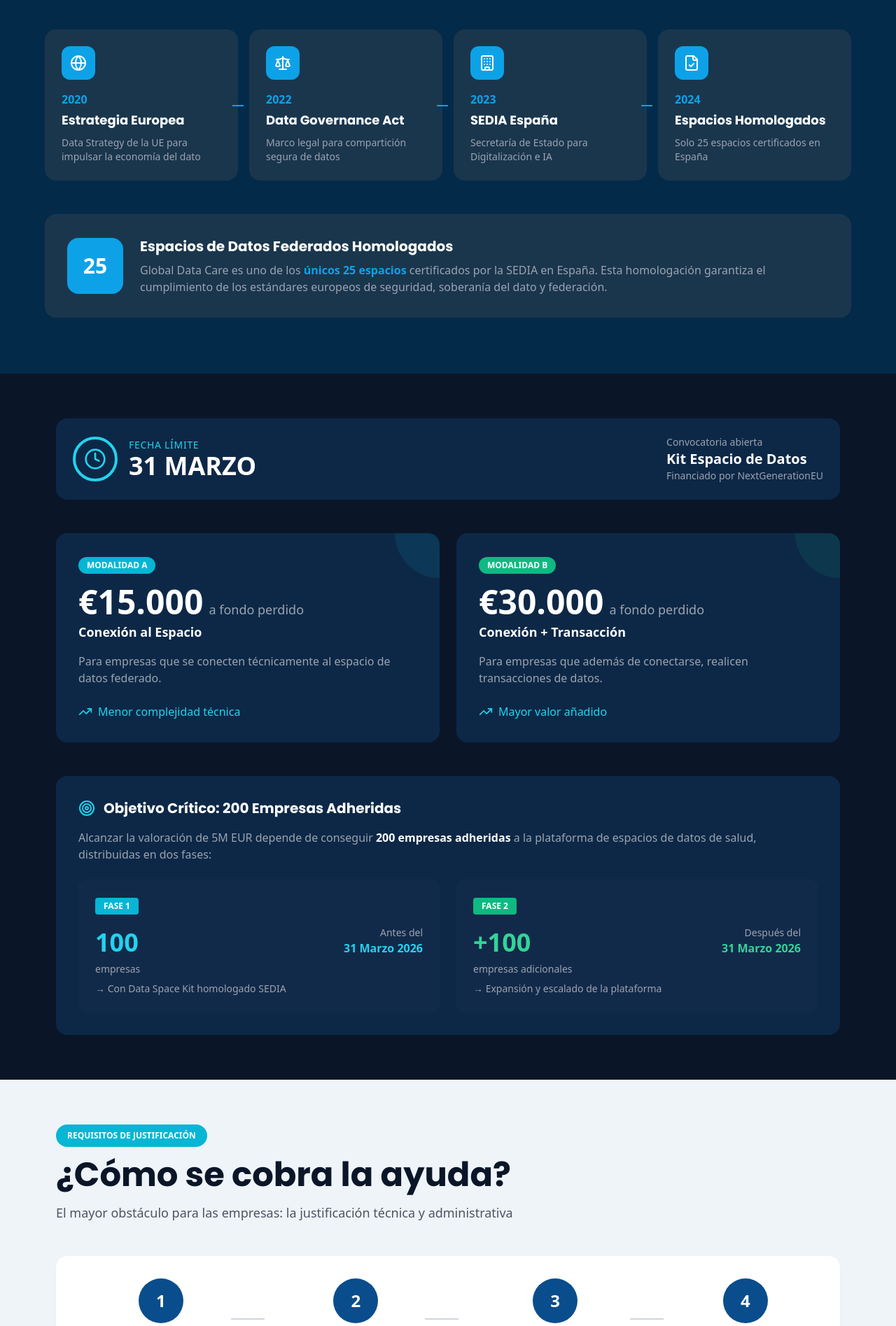
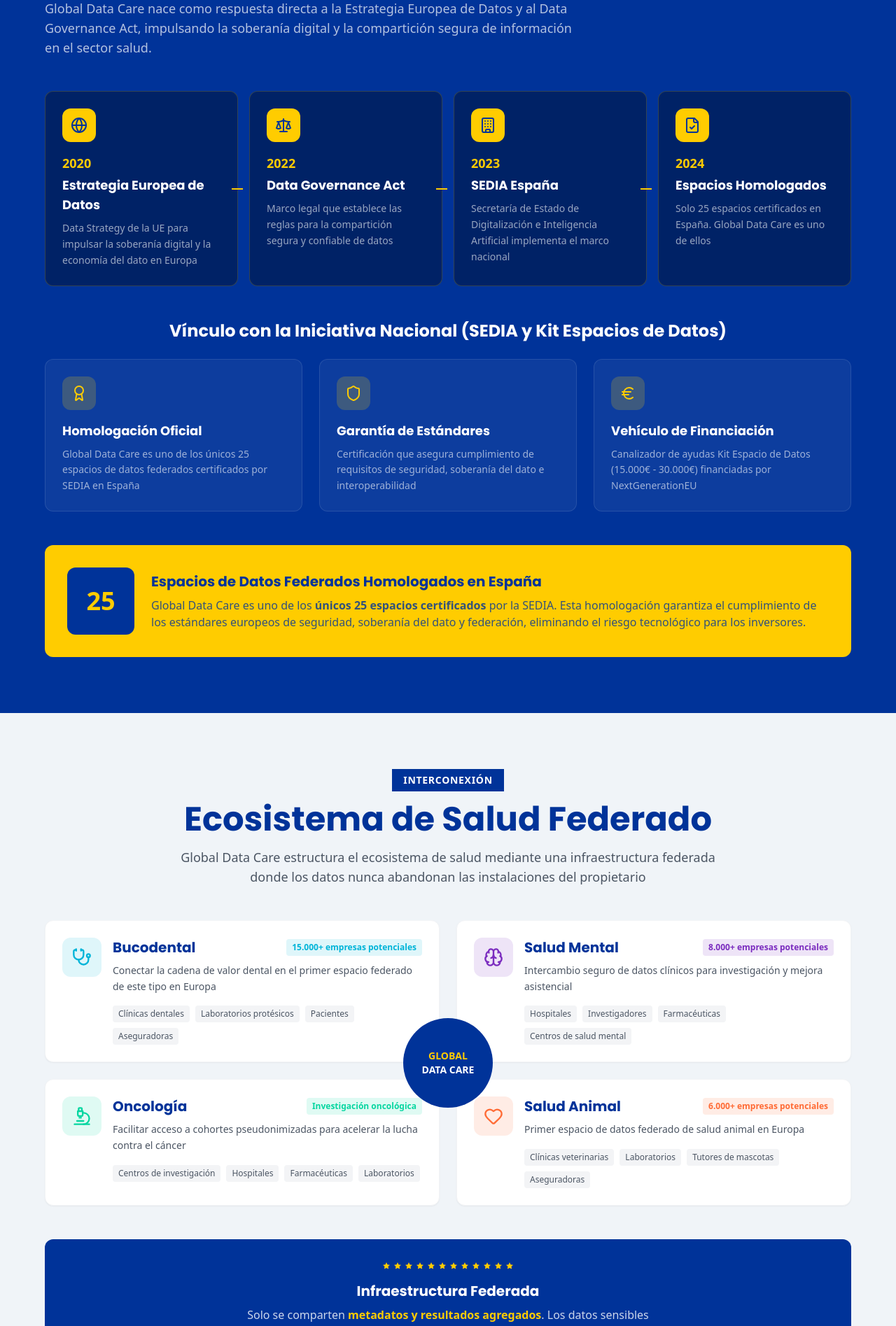
Before and after one commit to Ullswater-Investments/kpmg-presentacion-globaldatacare, a Next.js app: page / in a window 1280 px wide. Shown: the part 5000-6895 px from the top of the page at 70% size. Built offline with nearby package versions, Linux system fonts and the light colour scheme.

Commit message:
feat: enhance Slide 7 with regulatory details and add Slide 7b for health ecosystem\n\nUpdate Slide 7 with detailed regulatory alignment and new 3 Pillars section; create Slide 7b showing health ecosystem interconnections.

```diff
--- a/app/page.tsx
+++ b/app/page.tsx
@@ -5,6 +5,7 @@ import { CredibilitySection } from "@/components/sections/credibility-section"
 import { HookSection } from "@/components/sections/hook-section"
 import { TechnologySection } from "@/components/sections/technology-section"
 import { RegulatorySection } from "@/components/sections/regulatory-section"
+import { EcosystemSection } from "@/components/sections/ecosystem-section"
 import { DeadlineSection } from "@/components/sections/deadline-section"
 import { RequirementsSection } from "@/components/sections/requirements-section"
 import { ActiveVerticalsSection } from "@/components/sections/active-verticals-section"
@@ -35,8 +36,11 @@ export default function GlobalDataCarePage() {
       {/* Slide 6 - Technology */}
       <TechnologySection />
 
-      {/* Slide 7 - Regulatory */}
+      {/* Slide 7 - Regulatory Framework */}
       <RegulatorySection />
+
+      {/* Slide 7b - Health Ecosystem */}
+      <EcosystemSection />
 
       {/* Slide 8 - Deadline & Modalities */}
       <DeadlineSection />
--- /dev/null
+++ b/components/sections/ecosystem-section.tsx
@@ -0,0 +1,143 @@
+"use client"
+
+import { Stethoscope, Brain, Microscope, Heart } from "lucide-react"
+
+const verticals = [
+  {
+    icon: Stethoscope,
+    title: "Bucodental",
+    color: "#00B4D8",
+    participants: ["Clínicas dentales", "Laboratorios protésicos", "Pacientes", "Aseguradoras"],
+    objective: "Conectar la cadena de valor dental en el primer espacio federado de este tipo en Europa",
+    stats: "15.000+ empresas potenciales",
+  },
+  {
+    icon: Brain,
+    title: "Salud Mental",
+    color: "#7B2CBF",
+    participants: ["Hospitales", "Investigadores", "Farmacéuticas", "Centros de salud mental"],
+    objective: "Intercambio seguro de datos clínicos para investigación y mejora asistencial",
+    stats: "8.000+ empresas potenciales",
+  },
+  {
+    icon: Microscope,
+    title: "Oncología",
+    color: "#06D6A0",
+    participants: ["Centros de investigación", "Hospitales", "Farmacéuticas", "Laboratorios"],
+    objective: "Facilitar acceso a cohortes pseudonimizadas para acelerar la lucha contra el cáncer",
+    stats: "Investigación oncológica",
+  },
+  {
+    icon: Heart,
+    title: "Salud Animal",
+    color: "#FF6B35",
+    participants: ["Clínicas veterinarias", "Laboratorios", "Tutores de mascotas", "Aseguradoras"],
+    objective: "Primer espacio de datos federado de salud animal en Europa",
+    stats: "6.000+ empresas potenciales",
+  },
+]
+
+export function EcosystemSection() {
+  return (
+    <section className="py-20 px-4 bg-[#F0F4F8]">
+      <div className="max-w-6xl mx-auto">
+        {/* Header */}
+        <div className="text-center mb-12">
+          <div className="inline-block bg-[#003399] text-white px-4 py-1.5 text-sm font-bold uppercase tracking-wider mb-4">
+            Interconexión
+          </div>
+          <h2 className="text-4xl md:text-5xl font-bold text-[#003399] mb-4">
+            Ecosistema de Salud Federado
+          </h2>
+          <p className="text-lg text-gray-600 max-w-3xl mx-auto">
+            Global Data Care estructura el ecosistema de salud mediante una infraestructura federada
+            donde los datos nunca abandonan las instalaciones del propietario
+          </p>
+        </div>
+
+        {/* Central Hub Visual */}
+        <div className="relative mb-12">
+          {/* Center circle */}
+          <div className="hidden lg:flex absolute left-1/2 top-1/2 -translate-x-1/2 -translate-y-1/2 w-32 h-32 bg-[#003399] rounded-full items-center justify-center z-10">
+            <div className="text-center">
+              <span className="text-[#FFCC00] font-bold text-sm block">GLOBAL</span>
+              <span className="text-white font-bold text-sm block">DATA CARE</span>
+            </div>
+          </div>
+
+          {/* Verticals Grid */}
+          <div className="grid md:grid-cols-2 gap-6">
+            {verticals.map((vertical) => (
+              <div
+                key={vertical.title}
+                className="bg-white rounded-xl p-6 shadow-sm border border-gray-100 hover:shadow-lg transition-shadow"
+              >
+                <div className="flex items-start gap-4">
+                  <div
+                    className="w-14 h-14 rounded-xl flex items-center justify-center shrink-0"
+                    style={{ backgroundColor: `${vertical.color}20` }}
+                  >
+                    <vertical.icon
+                      className="w-7 h-7"
+                      style={{ color: vertical.color }}
+                    />
+                  </div>
+                  <div className="flex-1">
+                    <div className="flex items-center justify-between mb-2">
+                      <h3 className="text-xl font-bold text-[#003399]">{vertical.title}</h3>
+                      <span
+                        className="text-xs font-semibold px-2 py-1 rounded"
+                        style={{ backgroundColor: `${vertical.color}20`, color: vertical.color }}
+                      >
+                        {vertical.stats}
+                      </span>
+                    </div>
+
+                    <p className="text-gray-600 text-sm mb-4 leading-relaxed">
+                      {vertical.objective}
+                    </p>
+
+                    <div className="flex flex-wrap gap-2">
+                      {vertical.participants.map((participant) => (
+                        <span
+                          key={participant}
+                          className="text-xs bg-gray-100 text-gray-600 px-2 py-1 rounded"
+                        >
+                          {participant}
+                        </span>
+                      ))}
+                    </div>
+                  </div>
+                </div>
+              </div>
+            ))}
+          </div>
+        </div>
+
+        {/* Key Message */}
+        <div className="bg-[#003399] rounded-xl p-8 text-center">
+          <div className="flex justify-center mb-4">
+            {[...Array(12)].map((_, i) => (
+              <svg
+                key={i}
+                className="w-3 h-3 text-[#FFCC00] mx-0.5"
+                viewBox="0 0 24 24"
+                fill="currentColor"
+              >
+                <polygon points="12,2 15.09,8.26 22,9.27 17,14.14 18.18,21.02 12,17.77 5.82,21.02 7,14.14 2,9.27 8.91,8.26" />
+              </svg>
+            ))}
+          </div>
+          <h3 className="text-xl font-bold text-white mb-2">
+            Infraestructura Federada
+          </h3>
+          <p className="text-white/80 max-w-2xl mx-auto">
+            Solo se comparten <span className="text-[#FFCC00] font-semibold">metadatos y resultados agregados</span>.
+            Los datos sensibles permanecen siempre en las instalaciones del propietario,
+            garantizando el cumplimiento total con RGPD y normativa europea.
+          </p>
+        </div>
+      </div>
+    </section>
+  )
+}
--- a/components/sections/regulatory-section.tsx
+++ b/components/sections/regulatory-section.tsx
@@ -1,45 +1,67 @@
 "use client"
 
-import { Globe, Scale, Building, FileCheck } from "lucide-react"
+import { Globe, Scale, Building, FileCheck, Shield, Award, Euro } from "lucide-react"
 
 const timeline = [
   {
     year: "2020",
-    title: "Estrategia Europea",
-    description: "Data Strategy de la UE para impulsar la economía del dato",
+    title: "Estrategia Europea de Datos",
+    description: "Data Strategy de la UE para impulsar la soberanía digital y la economía del dato en Europa",
     icon: Globe,
   },
   {
     year: "2022",
     title: "Data Governance Act",
-    description: "Marco legal para compartición segura de datos",
+    description: "Marco legal que establece las reglas para la compartición segura y confiable de datos",
     icon: Scale,
   },
   {
     year: "2023",
     title: "SEDIA España",
-    description: "Secretaría de Estado para Digitalización e IA",
+    description: "Secretaría de Estado de Digitalización e Inteligencia Artificial implementa el marco nacional",
     icon: Building,
   },
   {
     year: "2024",
     title: "Espacios Homologados",
-    description: "Solo 25 espacios certificados en España",
+    description: "Solo 25 espacios certificados en España. Global Data Care es uno de ellos",
     icon: FileCheck,
+  },
+]
+
+const pillars = [
+  {
+    icon: Award,
+    title: "Homologación Oficial",
+    description: "Global Data Care es uno de los únicos 25 espacios de datos federados certificados por SEDIA en España",
+  },
+  {
+    icon: Shield,
+    title: "Garantía de Estándares",
+    description: "Certificación que asegura cumplimiento de requisitos de seguridad, soberanía del dato e interoperabilidad",
+  },
+  {
+    icon: Euro,
+    title: "Vehículo de Financiación",
+    description: "Canalizador de ayudas Kit Espacio de Datos (15.000€ - 30.000€) financiadas por NextGenerationEU",
   },
 ]
 
 export function RegulatorySection() {
   return (
-    <section className="py-20 px-4 bg-[hsl(207,90%,15%)]">
+    <section className="py-20 px-4 bg-[#003399]">
       <div className="max-w-6xl mx-auto">
         {/* Header */}
-        <div className="mb-16">
+        <div className="mb-12">
+          <div className="inline-block bg-[#FFCC00] text-[#003399] px-4 py-1.5 text-sm font-bold uppercase tracking-wider mb-4">
+            Alineación Estratégica
+          </div>
           <h2 className="text-4xl md:text-5xl font-bold text-white mb-4">
-            El Marco Regulatorio
+            Marco Regulatorio Europeo
           </h2>
-          <p className="text-lg text-gray-400">
-            Europa impulsa la soberanía digital a través de los Espacios de Datos
+          <p className="text-lg text-white/70 max-w-3xl">
+            Global Data Care nace como respuesta directa a la Estrategia Europea de Datos y al Data Governance Act,
+            impulsando la soberanía digital y la compartición segura de información en el sector salud.
           </p>
         </div>
 
@@ -48,41 +70,63 @@ export function RegulatorySection() {
           {timeline.map((item, index) => (
             <div
               key={item.year}
-              className="bg-[hsl(207,50%,20%)] rounded-2xl p-6 relative"
+              className="bg-[#002266] border border-[#FFCC00]/20 rounded-lg p-6 relative"
             >
               {/* Connector line */}
               {index < timeline.length - 1 && (
-                <div className="hidden md:block absolute top-1/2 -right-2 w-4 h-0.5 bg-[hsl(199,89%,48%)]" />
+                <div className="hidden md:block absolute top-1/2 -right-2 w-4 h-0.5 bg-[#FFCC00]" />
               )}
 
-              <div className="w-12 h-12 bg-[hsl(199,89%,48%)] rounded-xl flex items-center justify-center mb-4">
-                <item.icon className="w-6 h-6 text-white" />
+              <div className="w-12 h-12 bg-[#FFCC00] rounded-lg flex items-center justify-center mb-4">
+                <item.icon className="w-6 h-6 text-[#003399]" />
               </div>
 
-              <span className="text-[hsl(199,89%,48%)] font-bold">{item.year}</span>
+              <span className="text-[#FFCC00] font-bold text-lg">{item.year}</span>
               <h3 className="text-lg font-bold text-white mt-1 mb-2">
                 {item.title}
               </h3>
-              <p className="text-gray-400 text-sm">
+              <p className="text-white/60 text-sm leading-relaxed">
                 {item.description}
               </p>
             </div>
           ))}
         </div>
 
-        {/* Bottom highlight */}
-        <div className="bg-[hsl(207,50%,20%)] rounded-2xl p-8 flex items-center gap-6">
-          <div className="w-20 h-20 bg-[hsl(199,89%,48%)] rounded-2xl flex items-center justify-center shrink-0">
-            <span className="text-3xl font-bold text-white">25</span>
+        {/* Three Pillars - SEDIA Connection */}
+        <div className="mb-12">
+          <h3 className="text-2xl font-bold text-white mb-6 text-center">
+            Vínculo con la Iniciativa Nacional (SEDIA y Kit Espacios de Datos)
+          </h3>
+          <div className="grid md:grid-cols-3 gap-6">
+            {pillars.map((pillar) => (
+              <div
+                key={pillar.title}
+                className="bg-white/5 border border-white/10 rounded-lg p-6 hover:bg-white/10 transition-colors"
+              >
+                <div className="w-12 h-12 bg-[#FFCC00]/20 rounded-lg flex items-center justify-center mb-4">
+                  <pillar.icon className="w-6 h-6 text-[#FFCC00]" />
+                </div>
+                <h4 className="text-lg font-bold text-white mb-2">{pillar.title}</h4>
+                <p className="text-white/60 text-sm leading-relaxed">{pillar.description}</p>
+              </div>
+            ))}
           </div>
-          <div>
-            <h3 className="text-xl font-bold text-white mb-2">
-              Espacios de Datos Federados Homologados
+        </div>
+
+        {/* Bottom highlight - 25 spaces */}
+        <div className="bg-[#FFCC00] rounded-lg p-8 flex flex-col md:flex-row items-center gap-6">
+          <div className="w-24 h-24 bg-[#003399] rounded-lg flex items-center justify-center shrink-0">
+            <span className="text-4xl font-bold text-[#FFCC00]">25</span>
+          </div>
+          <div className="text-center md:text-left">
+            <h3 className="text-xl font-bold text-[#003399] mb-2">
+              Espacios de Datos Federados Homologados en España
             </h3>
-            <p className="text-gray-400">
+            <p className="text-[#003399]/80">
               Global Data Care es uno de los{" "}
-              <span className="text-[hsl(199,89%,48%)] font-semibold">únicos 25 espacios</span>{" "}
-              certificados por la SEDIA en España. Esta homologación garantiza el cumplimiento de los estándares europeos de seguridad, soberanía del dato y federación.
+              <span className="font-bold">únicos 25 espacios certificados</span>{" "}
+              por la SEDIA. Esta homologación garantiza el cumplimiento de los estándares europeos de seguridad,
+              soberanía del dato y federación, eliminando el riesgo tecnológico para los inversores.
             </p>
           </div>
         </div>
```
